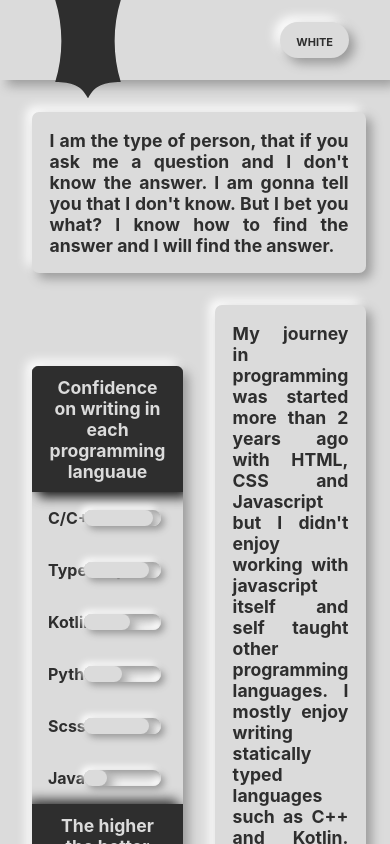
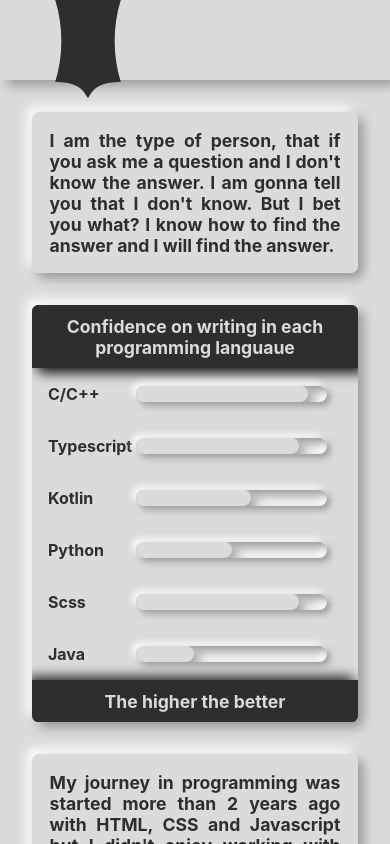
Before and after one commit to Matthtica/mgxtet-portfolio, a React (Create React App) app: page / in a window 390 px wide. Shown: the top 844 px of the page. Built offline with nearby package versions, Linux system fonts and the light colour scheme.

Commit message:
fixed media query

```diff
--- a/src/App.scss
+++ b/src/App.scss
@@ -14,7 +14,7 @@
   --inner-gap: 20px;
   --border-width: 3px;
   --transition-du: 0.2s;
-  --mobile-width: 60ch;
+  --mobile-width: 400px;
 }
 
 .main-page {
@@ -128,7 +128,7 @@
   transition: ease-out 0.5s;
 }
 
-@media (max-width: var(--mobile-width)) {
+@media (orientation: portrait) {
   .content {
 	grid-template-columns: 1fr;
   }
--- a/src/components/DescriptionBox.module.scss
+++ b/src/components/DescriptionBox.module.scss
@@ -24,7 +24,7 @@
   max-width: 90%;
 }
 
-@media (max-width: var(--mobile-width)) {
+@media (orientation: portrait) {
   .description:first-child {
 	grid-column: 1 / 2;
   }
--- a/src/components/Nav.tsx
+++ b/src/components/Nav.tsx
@@ -1,13 +1,6 @@
 import { useEffect, useState } from "react";
 import $ from 'jquery';
 import { colorLuminance } from '../utils/utils';
-
-interface Theme {
-    name: string,
-    primary: string,
-    onPrimary: string,
-    secondary: string
-}
 
 const diff = 0.3;
 
@@ -20,7 +13,6 @@
     [key: string]: Duet;
 }
 
-export default function Nav() {
 const colors: Color = {
     "blue": { primary: "#2a3da3", secondary: "#b8c2ff" },
     "red": { primary: "#941c24", secondary: "#232324" },
@@ -28,12 +20,14 @@
     "purple": { primary: "#582aa3", secondary: "#bc81e3" },
     "pink": { primary: "#972aa3", secondary: "#e381bf" },
     "cyan": { primary: "#2a99a3", secondary: "#81e1e3" },
-        "yellow": { primary: "#9ba32a", secondary: "#e3e181" },
+    "yellow": { primary: "#a6981b", secondary: "#e3e181" },
     "orange": { primary: "#c27013", secondary: "#e3b581" },
     "white": { primary: "#dbdbdb", secondary: "#2e2e2e" },
     "black": { primary: "#2e2e2e", secondary: "#dbdbdb" },
     "ypaper": { primary: "#d5c4a1", secondary: "#282828" },
 }
+
+export default function Nav() {
     const [themeName, setThemeName] = useState("white");
 
     const onClickThemeMenu = () => {
```
Lines whose indentation alone changed are shown as unchanged.
